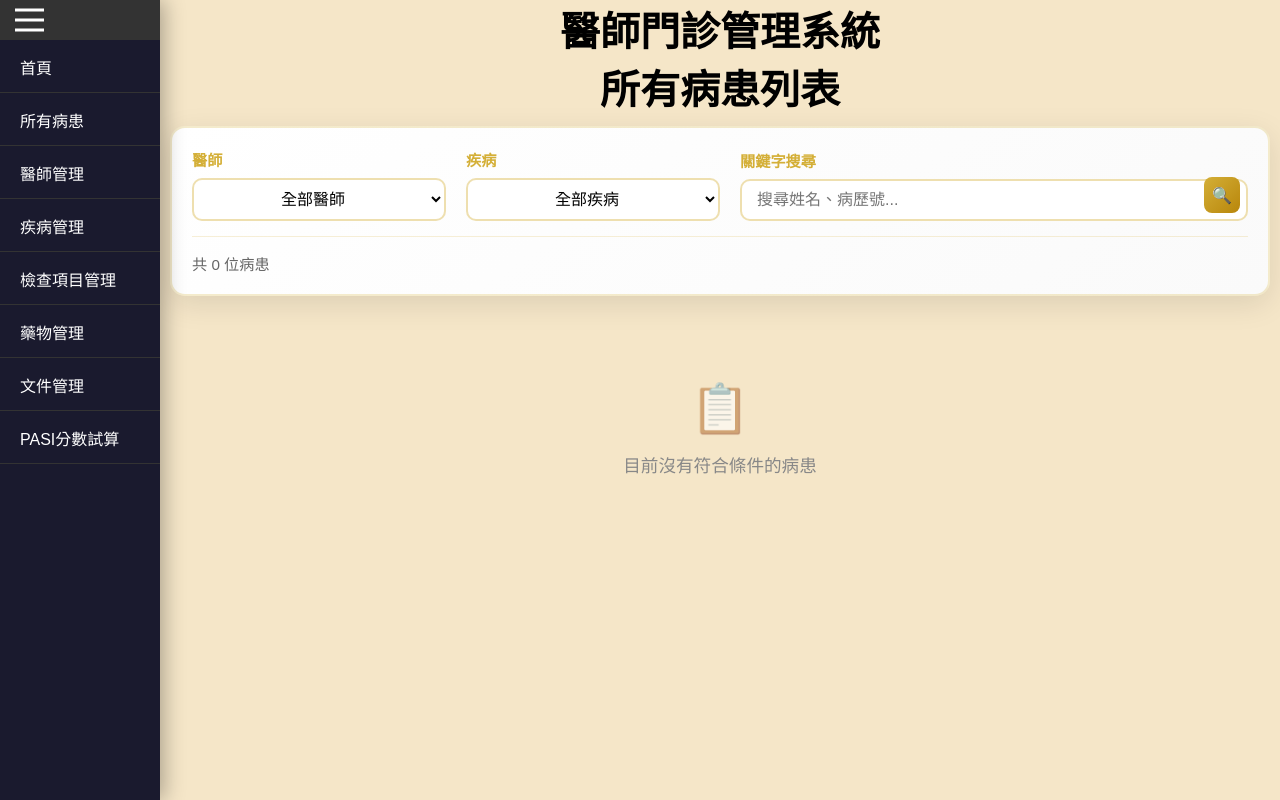
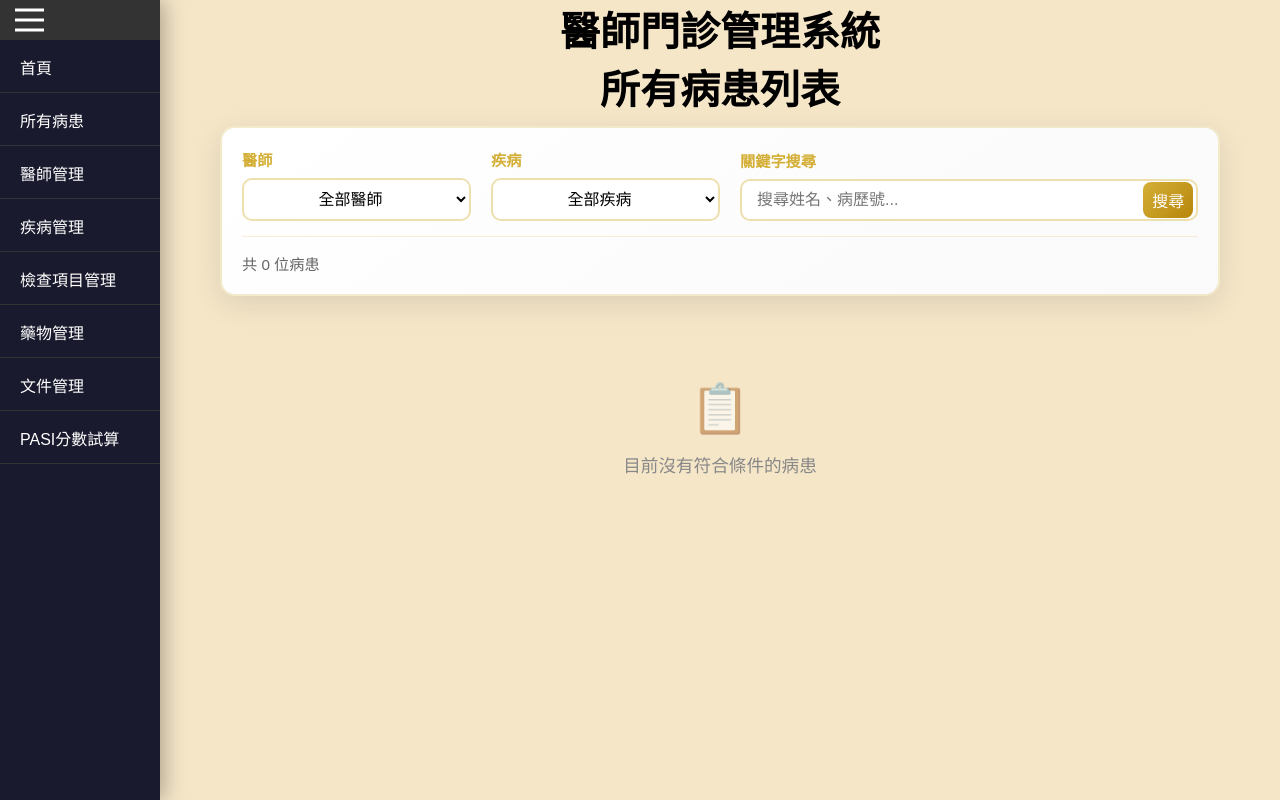
Before and after one commit to wayne861123/PatientManagementSystem, a Flask app: page /all-patients in a window 1280 px wide. Run offline with Flask 3, Linux system fonts and the light colour scheme; data that the repository does not hold is empty.

Commit message:
modify: filter-section width modify: filter-section search button

```diff
--- a/static/style.css
+++ b/static/style.css
@@ -1346,7 +1346,7 @@ select {
 
 /* 篩選區域容器 */
 .filter-section {
-    width: 100%;
+    width: 1000px;
     background: linear-gradient(145deg, #ffffff 0%, #fafafa 100%);
     border-radius: 15px;
     padding: 20px;
@@ -1409,9 +1409,9 @@ select {
 
 .search-btn {
     position: absolute;
-    right: 8px;
-    bottom: 8px;
-    width: 36px;
+    right: 0.3rem;
+    top: 33px;
+    width: 50px;
     height: 36px;
     background: linear-gradient(135deg, #D4AF37 0%, #B8860B 100%);
     border: none;
--- a/templates/all_patients.html
+++ b/templates/all_patients.html
@@ -25,7 +25,7 @@
             <div class="filter-item search-item">
                 <label for="search-input">關鍵字搜尋</label>
                 <input type="text" id="search-input" placeholder="搜尋姓名、病歷號..." value="{{ search_keyword }}" onkeyup="handleSearchKeyup(event)">
-                <button class="search-btn" onclick="applyFilter()">🔍</button>
+                <button class="search-btn" onclick="applyFilter()">搜尋</button>
             </div>
         </div>
         <div class="filter-results">
```
